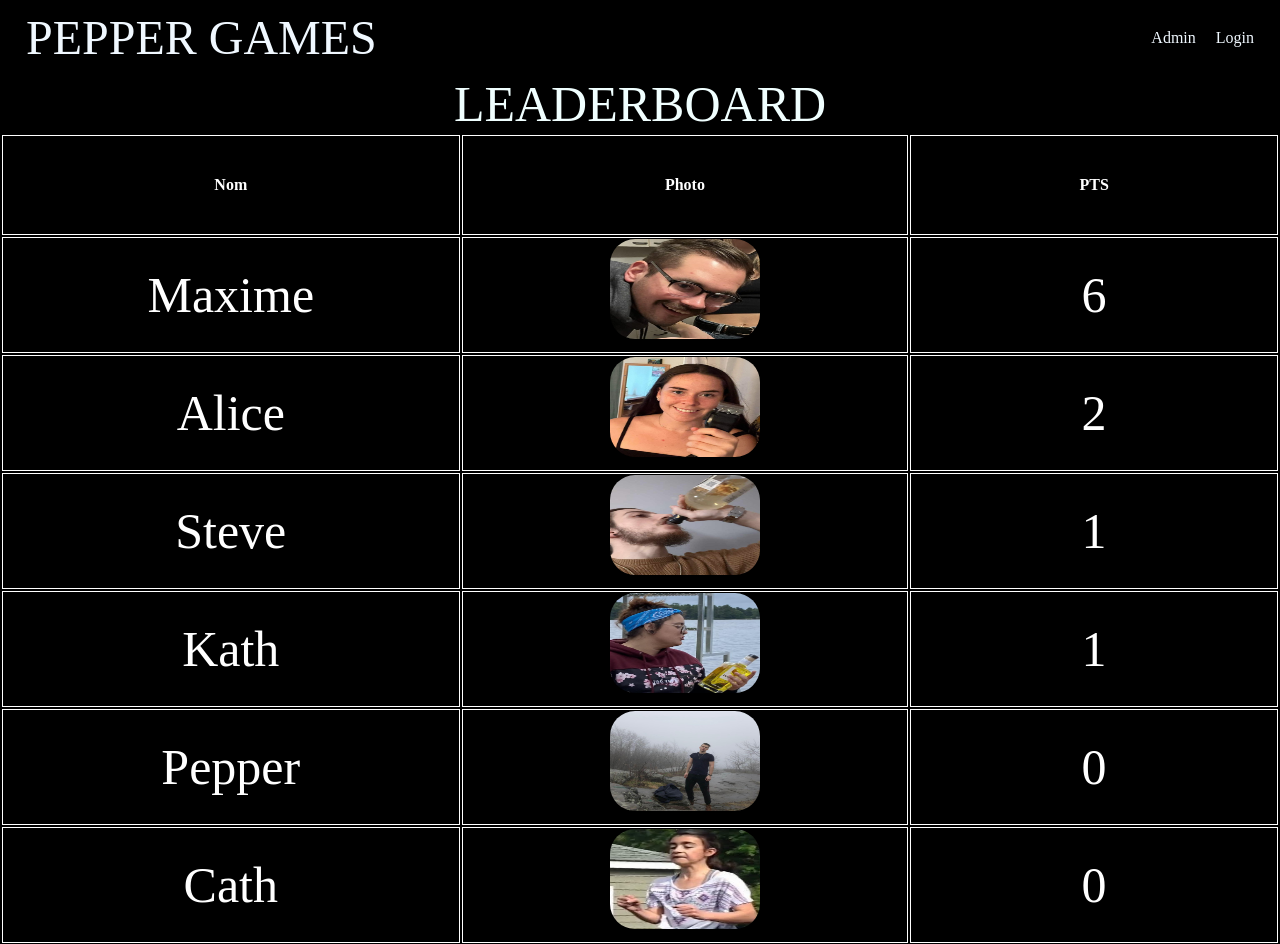
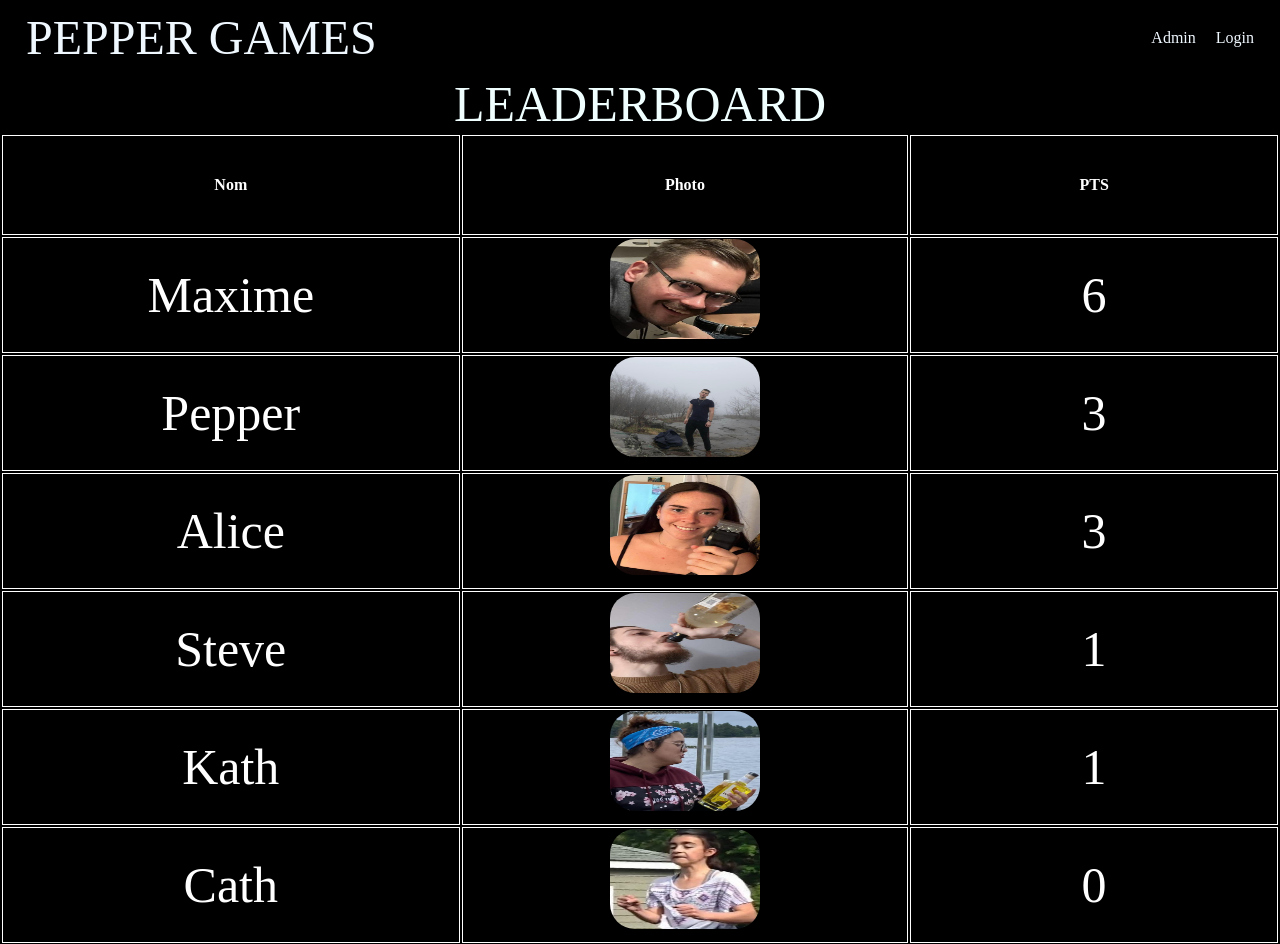
Before and after one commit to Dplayerz/WebAppChalet, a React (Vite) app: page / in a window 1280 px wide. Shown: the top 944 px of the page. Built offline with nearby package versions, Linux system fonts and the light colour scheme.

Commit message:
Update Leader.tsx

```diff
--- a/src/Leader.tsx
+++ b/src/Leader.tsx
@@ -53,8 +53,8 @@ function MariArr() {
 }
 
 const data = [
-  { Nom: "Pepper", Photo: <Photo />, PTS: 0 },
-  { Nom: "Alice", Photo: <AliceArr />, PTS: 2 },
+  { Nom: "Pepper", Photo: <Photo />, PTS: 3 },
+  { Nom: "Alice", Photo: <AliceArr />, PTS: 3 },
   { Nom: "Maxime", Photo: <MaxArr />, PTS: 6 },
   { Nom: "Steve", Photo: <SteveArr />, PTS: 1 },
   { Nom: "Kath", Photo: <KathArr />, PTS: 1 },
```
